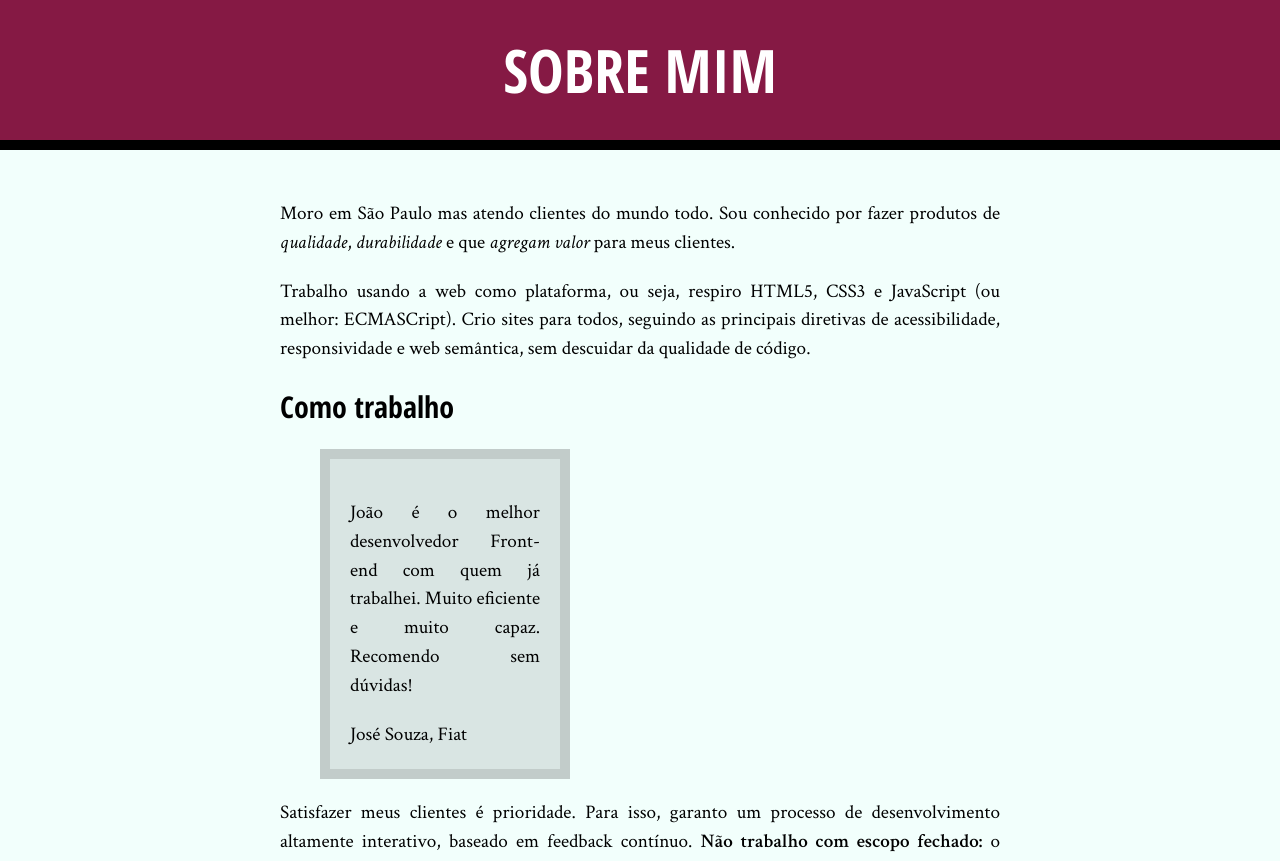
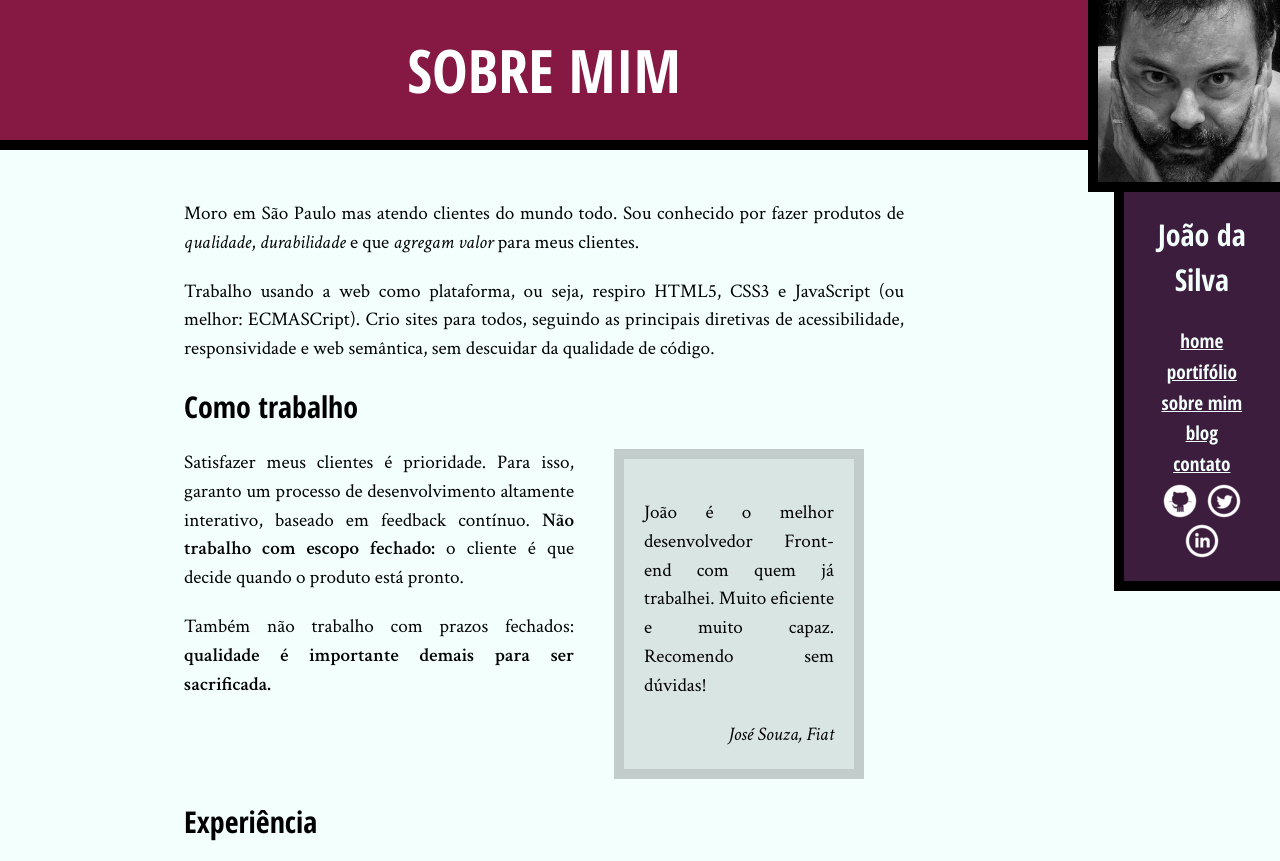
Before and after one commit to xewertonfilipe/Estudando, a plain HTML site: page HTML e CSS/projeto/bio.html in a window 1280 px wide. Shown: the top 861 px of the page. Drawn offline with Linux system fonts and the light colour scheme.

Commit message:
Ajustes no layout

```diff
--- a/HTML e CSS/projeto/bio.css
+++ b/HTML e CSS/projeto/bio.css
@@ -3,6 +3,10 @@
     background-color: #F2FFFC;
     font-size: 120%;
     line-height: 1.5;
+}
+main {
+    float: left;
+    width: 85%;
 }
 main a {
     color: #851944;
@@ -26,8 +30,9 @@
     border-bottom: 10px solid black;
     text-transform: uppercase;
 }
-h2{
+.subtitulo-texto{
     font-size: 30px;
+    clear: both;
 }
 .conteudo-principal {
     width: 720px;
@@ -48,6 +53,16 @@
     border: 10px solid #C2CCCA;
     width: 250px;
     box-sizing: border-box;
+}
+.navegacao-site, .minha-foto {
+    float: right;
+    width: 15%;
+    border-left: 10px solid black;
+    border-bottom: 10px solid black;
+    box-sizing: border-box;
+}
+.navegacao-site {
+    width: 13%;
 }
 .navegacao-site {
     background-color: #3C1D3D;
@@ -85,10 +100,11 @@
 .likedin {
     background-image: url(linkedin.png);
 }
-#rodape-pagina {
+.rodape-pagina {
     background: #000;
     color: #F2FFFC;
     padding: 20px;
+    clear: both;
 }
 .artigos {
     padding-bottom: 30px;
@@ -103,3 +119,14 @@
     text-align: center;
     background: #E6E7E8;
 }
+.fiat {
+    float: right;
+}
+.petrobras {
+    float: left;
+}
+cite {
+    font-style: italic;
+    float: right;
+    display: block;
+}
```
